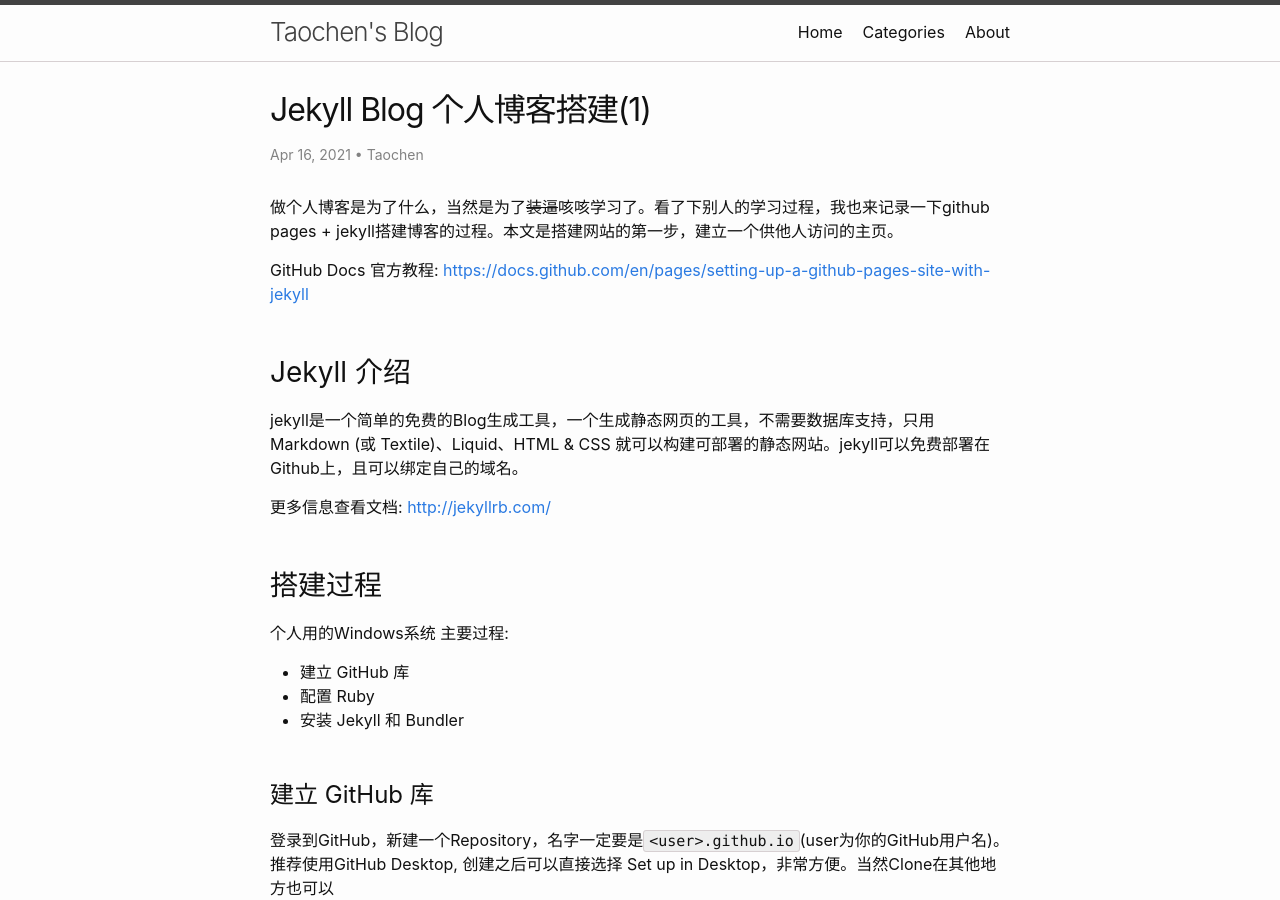
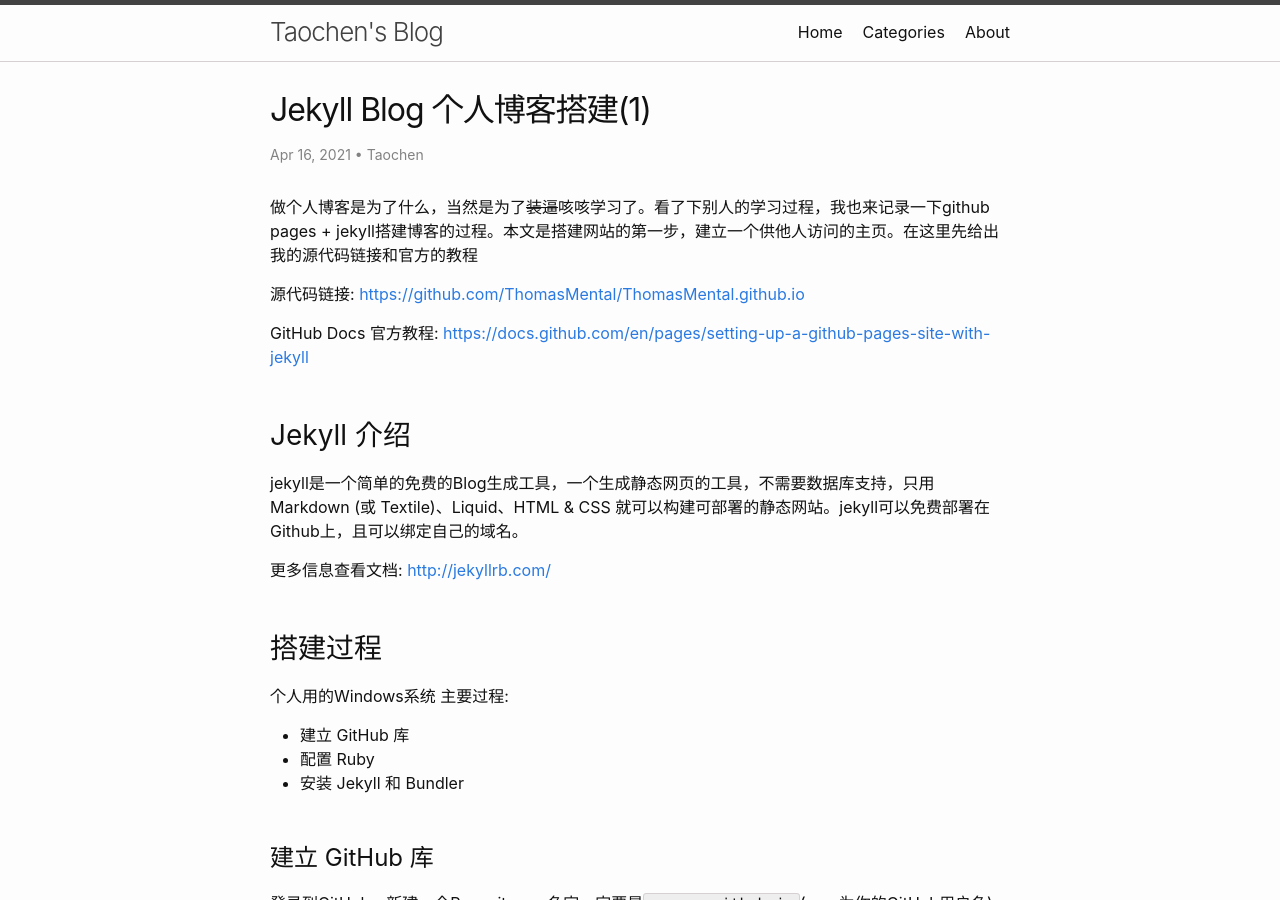
Before and after one commit to ThomasMental/ThomasMental.github.io, a Jekyll site: the page built from _posts/2021-04-16-Jekyll-1.markdown, in a window 1280 px wide and 900 px high. Built offline with Jekyll 4.4.1, drawn with Linux system fonts in a browser that asks for light colours; comment, search, counter and statistics services are not loaded; a style sheet for code colours, icons or effects is not loaded.

Commit message:
Update 2021-04-16-Jekyll-1.markdown

```diff
--- a/_posts/2021-04-16-Jekyll-1.markdown
+++ b/_posts/2021-04-16-Jekyll-1.markdown
@@ -6,7 +6,9 @@ date: 2021-04-16
 author: Taochen
 ---
 
-做个人博客是为了什么，当然是为了~~装逼~~咳咳学习了。看了下别人的学习过程，我也来记录一下github pages + jekyll搭建博客的过程。本文是搭建网站的第一步，建立一个供他人访问的主页。
+做个人博客是为了什么，当然是为了~~装逼~~咳咳学习了。看了下别人的学习过程，我也来记录一下github pages + jekyll搭建博客的过程。本文是搭建网站的第一步，建立一个供他人访问的主页。在这里先给出我的源代码链接和官方的教程
+
+源代码链接: <https://github.com/ThomasMental/ThomasMental.github.io>
 
 GitHub Docs 官方教程:
 [https://docs.github.com/en/pages/setting-up-a-github-pages-site-with-jekyll](https://docs.github.com/en/pages/setting-up-a-github-pages-site-with-jekyll)
```
